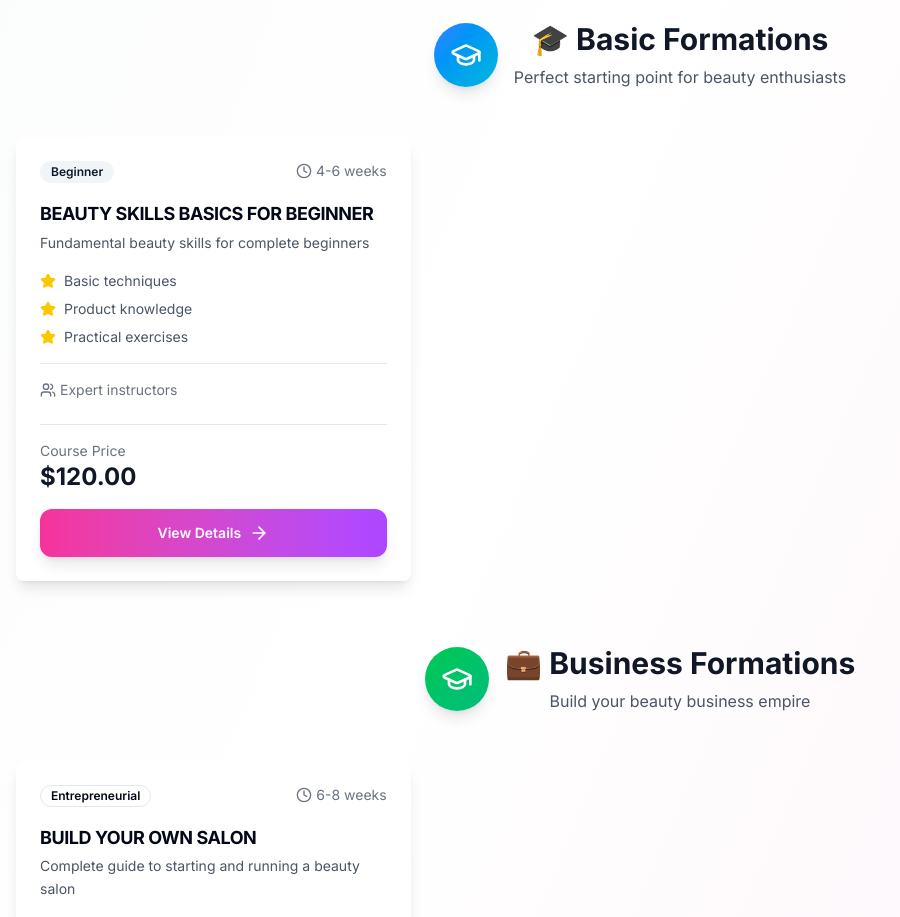
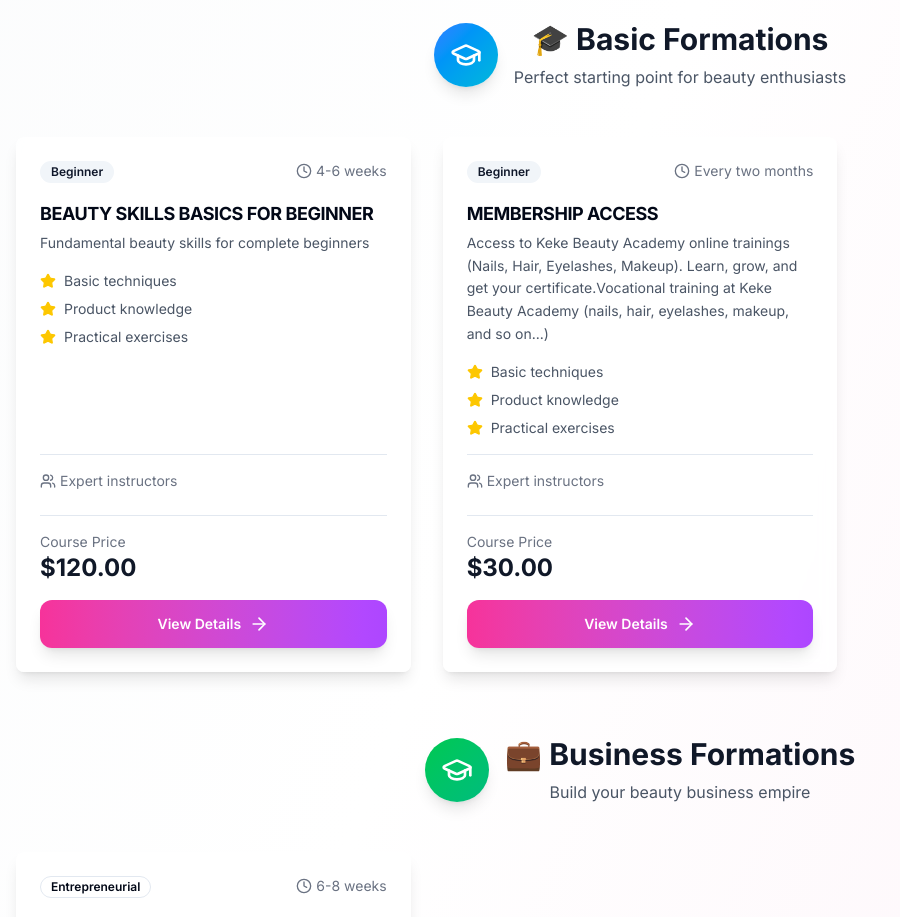
Before and after one commit to Nico-andria/Keke_beauty, a Next.js app: page /courses in a window 1280 px wide. Shown: the part 1420-2337 px from the top of the page, without its empty margins (0-900 px from the left). Built offline with nearby package versions, Linux system fonts and the light colour scheme.

Commit message:
add Membership access course

```diff
--- a/data/courses.ts
+++ b/data/courses.ts
@@ -106,6 +106,20 @@
           "Practical exercises",
         ],
       },
+      {
+        id: "membership-access",
+        name: "MEMBERSHIP ACCESS",
+        description:
+          "Access to Keke Beauty Academy online trainings (Nails, Hair, Eyelashes, Makeup). Learn, grow, and get your certificate.Vocational training at Keke Beauty Academy (nails, hair, eyelashes, makeup, and so on...)",
+        duration: "Every two months",
+        level: "Beginner",
+        price: 30,
+        features: [
+          "Basic techniques",
+          "Product knowledge",
+          "Practical exercises",
+        ],
+      },
       // {
       //   id: "makeup-basics",
       //   name: "MAKEUP-BASICS",
```
